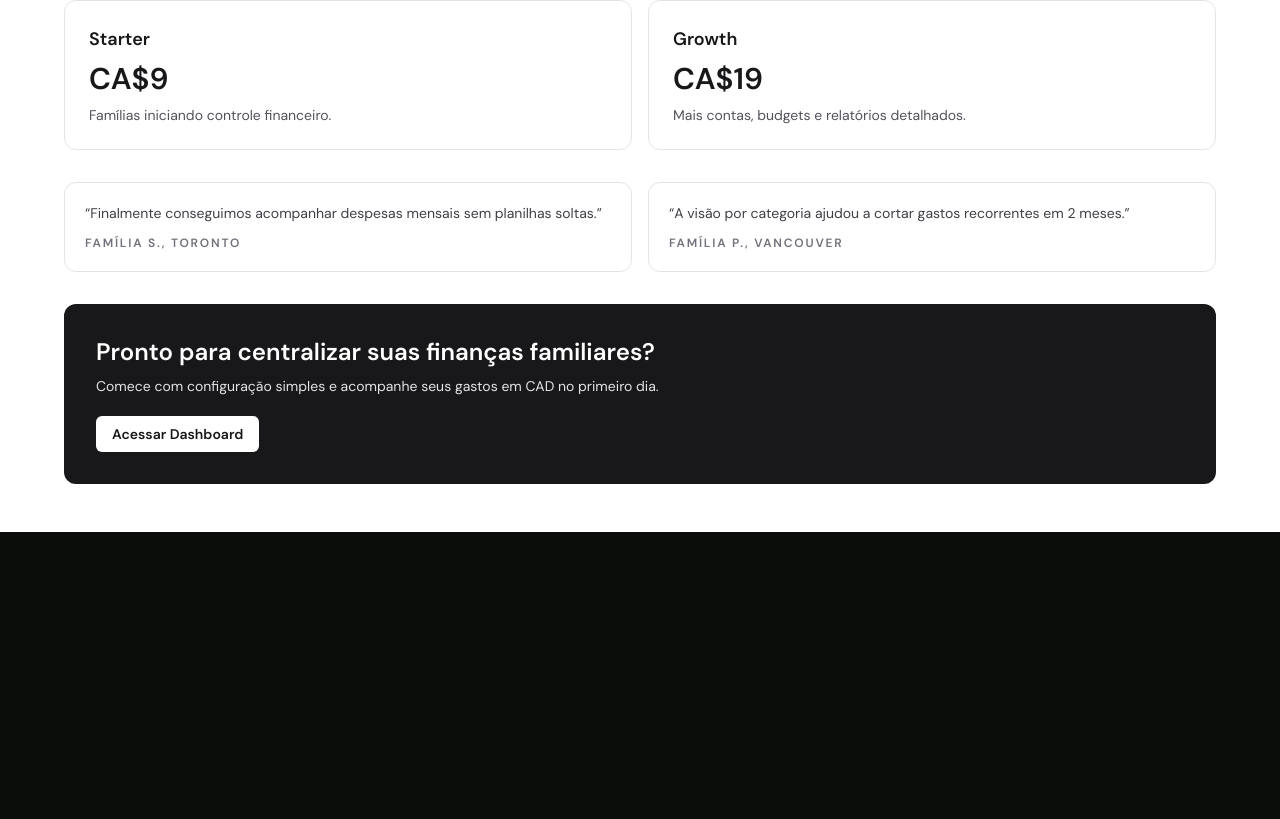
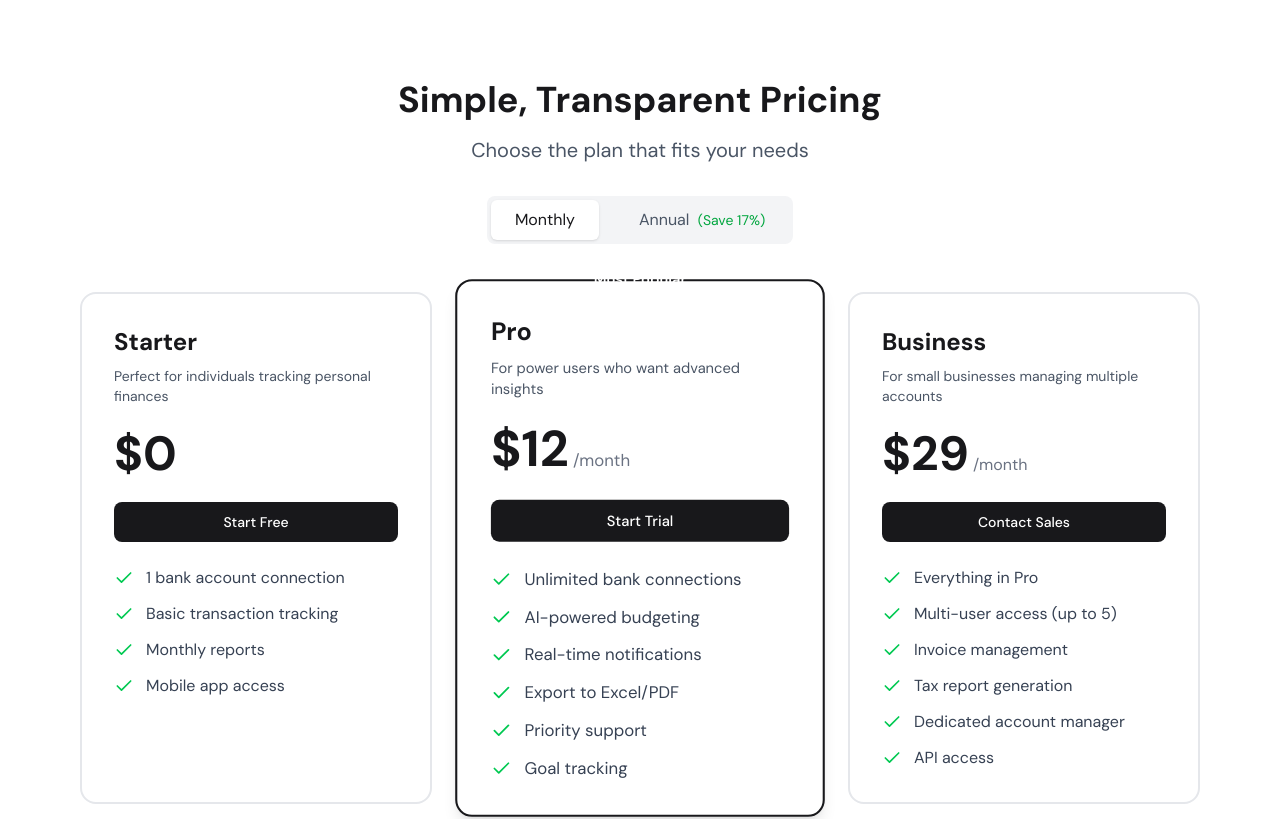
Before and after one commit to paulopacifico/finance-saas, a Next.js app in the folder finance-saas/: page / in a window 1280 px wide. Shown: the part 1433-2252 px from the top of the page. Before the commit the page ends 1965 px from the top, so only its background shows below. Built offline with nearby package versions, Linux system fonts and the light colour scheme; a web font is replaced by a local one.

Commit message:
feat(finance-saas): add interactive marketing pricing component

```diff
--- a/finance-saas/components/marketing/Pricing.tsx
+++ b/finance-saas/components/marketing/Pricing.tsx
@@ -1,18 +1,141 @@
+"use client";
+
+import { useState } from "react";
+import { Check } from "lucide-react";
+
+import { Button } from "@/components/ui/button";
+
 const plans = [
-  { name: "Starter", price: "CA$9", note: "Famílias iniciando controle financeiro." },
-  { name: "Growth", price: "CA$19", note: "Mais contas, budgets e relatórios detalhados." },
+  {
+    name: "Starter",
+    price: { monthly: 0, annual: 0 },
+    description: "Perfect for individuals tracking personal finances",
+    features: [
+      "1 bank account connection",
+      "Basic transaction tracking",
+      "Monthly reports",
+      "Mobile app access",
+    ],
+    cta: "Start Free",
+    popular: false,
+  },
+  {
+    name: "Pro",
+    price: { monthly: 12, annual: 120 },
+    description: "For power users who want advanced insights",
+    features: [
+      "Unlimited bank connections",
+      "AI-powered budgeting",
+      "Real-time notifications",
+      "Export to Excel/PDF",
+      "Priority support",
+      "Goal tracking",
+    ],
+    cta: "Start Trial",
+    popular: true,
+  },
+  {
+    name: "Business",
+    price: { monthly: 29, annual: 290 },
+    description: "For small businesses managing multiple accounts",
+    features: [
+      "Everything in Pro",
+      "Multi-user access (up to 5)",
+      "Invoice management",
+      "Tax report generation",
+      "Dedicated account manager",
+      "API access",
+    ],
+    cta: "Contact Sales",
+    popular: false,
+  },
 ];
 
 export function Pricing() {
+  const [isAnnual, setIsAnnual] = useState(false);
+
   return (
-    <section className="grid gap-4 md:grid-cols-2">
-      {plans.map((plan) => (
-        <article key={plan.name} className="rounded-xl border border-zinc-200 bg-white p-6">
-          <h3 className="text-lg font-semibold text-zinc-900">{plan.name}</h3>
-          <p className="mt-2 text-3xl font-semibold text-zinc-900">{plan.price}</p>
-          <p className="mt-2 text-sm text-zinc-600">{plan.note}</p>
-        </article>
-      ))}
+    <section className="bg-white py-20" id="pricing">
+      <div className="container mx-auto px-4">
+        <div className="mb-12 text-center">
+          <h2 className="mb-4 text-4xl font-bold">Simple, Transparent Pricing</h2>
+          <p className="mb-8 text-xl text-gray-600">Choose the plan that fits your needs</p>
+
+          <div className="inline-flex items-center gap-4 rounded-lg bg-gray-100 p-1">
+            <button
+              onClick={() => setIsAnnual(false)}
+              className={`rounded-md px-6 py-2 transition-colors ${
+                !isAnnual ? "bg-white shadow" : "text-gray-600"
+              }`}
+            >
+              Monthly
+            </button>
+            <button
+              onClick={() => setIsAnnual(true)}
+              className={`rounded-md px-6 py-2 transition-colors ${
+                isAnnual ? "bg-white shadow" : "text-gray-600"
+              }`}
+            >
+              Annual <span className="ml-1 text-sm text-green-600">(Save 17%)</span>
+            </button>
+          </div>
+        </div>
+
+        <div className="mx-auto grid max-w-6xl grid-cols-1 gap-8 md:grid-cols-3">
+          {plans.map((plan) => (
+            <div
+              key={plan.name}
+              className={`relative rounded-2xl border-2 p-8 transition-all hover:shadow-2xl ${
+                plan.popular ? "scale-105 border-brand-500 shadow-lg" : "border-gray-200"
+              }`}
+            >
+              {plan.popular && (
+                <div className="absolute -top-4 left-1/2 -translate-x-1/2 rounded-full bg-brand-500 px-4 py-1 text-sm font-semibold text-white">
+                  Most Popular
+                </div>
+              )}
+
+              <div className="mb-6">
+                <h3 className="mb-2 text-2xl font-bold">{plan.name}</h3>
+                <p className="text-sm text-gray-600">{plan.description}</p>
+              </div>
+
+              <div className="mb-6">
+                <div className="flex items-baseline gap-1">
+                  <span className="text-5xl font-bold">
+                    ${isAnnual ? plan.price.annual : plan.price.monthly}
+                  </span>
+                  <span className="text-gray-500">
+                    {plan.price.monthly > 0 && (isAnnual ? "/year" : "/month")}
+                  </span>
+                </div>
+                {isAnnual && plan.price.monthly > 0 && (
+                  <p className="mt-1 text-sm text-gray-500">
+                    ${(plan.price.annual / 12).toFixed(2)}/month billed annually
+                  </p>
+                )}
+              </div>
+
+              <Button
+                className={`mb-6 w-full ${
+                  plan.popular ? "bg-brand-500 hover:bg-brand-600" : "bg-gray-900 hover:bg-gray-800"
+                }`}
+              >
+                {plan.cta}
+              </Button>
+
+              <ul className="space-y-3">
+                {plan.features.map((feature) => (
+                  <li key={feature} className="flex items-start gap-3">
+                    <Check className="mt-0.5 h-5 w-5 shrink-0 text-green-500" />
+                    <span className="text-gray-700">{feature}</span>
+                  </li>
+                ))}
+              </ul>
+            </div>
+          ))}
+        </div>
+      </div>
     </section>
   );
 }
--- a/finance-saas/package.json
+++ b/finance-saas/package.json
@@ -19,6 +19,7 @@
     "@prisma/client": "^7.4.0",
     "@supabase/auth-helpers-nextjs": "^0.15.0",
     "@supabase/supabase-js": "^2.95.3",
+    "lucide-react": "^0.564.0",
     "next": "16.1.6",
     "plaid": "^41.1.0",
     "prisma": "^7.4.0",
```
Also changed, not shown: 1 other file (tests, documents, lock files or other folders).
